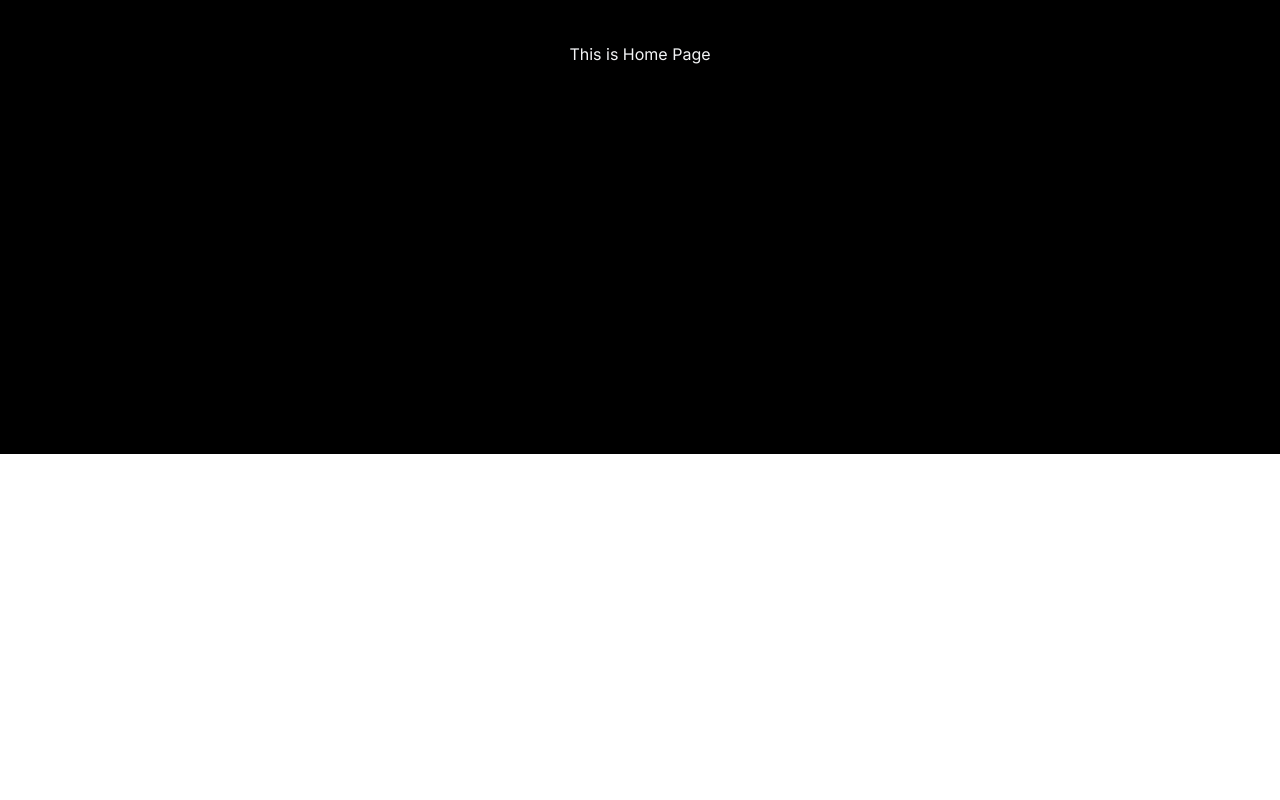
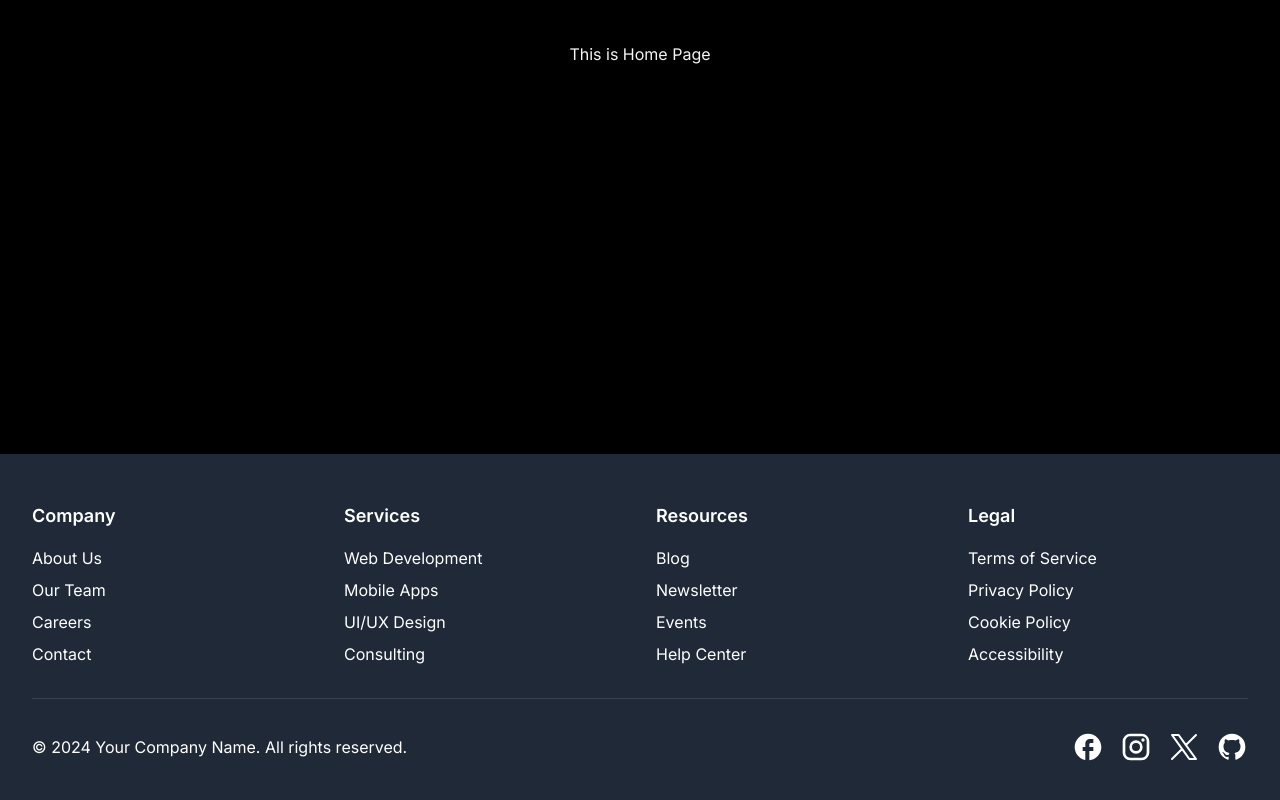
Before and after one commit to JomNum-Tech/JomNum-Tech, a Next.js app: page / in a window 1280 px wide. Shown: the part 414-1214 px from the top of the page. Before the commit the page ends 868 px from the top, so only its background shows below. Built offline with nearby package versions, Linux system fonts and the light colour scheme.

Commit message:
finish 50% navbar and footer

```diff
--- a/app/(root)/about/page.tsx
+++ b/app/(root)/about/page.tsx
@@ -0,0 +1,9 @@
+import React from 'react'
+
+export default function AboutPage() {
+  return (
+    <main className="h-screen w-full grid place-content-center hover:cursor-pointer bg-black text-gray-100 hover:bg-gray-600 transition-all ease-in-out">
+        <h1>This is About Page</h1>
+    </main>
+  )
+}
--- a/app/(root)/contact/page.tsx
+++ b/app/(root)/contact/page.tsx
@@ -0,0 +1,9 @@
+import React from 'react'
+
+export default function ContactPage() {
+  return (
+    <main className="h-screen w-full grid place-content-center hover:cursor-pointer bg-black text-gray-100 hover:bg-gray-600 transition-all ease-in-out">
+        <h1>This is Contact Page</h1>
+    </main>
+  )
+}
--- a/app/(root)/deployment/page.tsx
+++ b/app/(root)/deployment/page.tsx
@@ -0,0 +1,9 @@
+import React from 'react'
+
+export default function DeploymentPage() {
+  return (
+    <main className="h-screen w-full grid place-content-center hover:cursor-pointer bg-black text-gray-100 hover:bg-gray-600 transition-all ease-in-out">
+        <h1>This is Deployment Page</h1>
+    </main>
+  )
+}
--- a/app/(root)/layout.tsx
+++ b/app/(root)/layout.tsx
@@ -2,6 +2,8 @@ import type { Metadata } from "next";
 import "@/app/globals.css";
 import { Inter } from "next/font/google";
 import NavBar from "@/components/NavBar";
+import Footer from "@/components/Footer";
+import React from "react";
 
 const inter = Inter({ subsets: ["latin"] });
 
@@ -17,10 +19,12 @@ export default function RootLayout({
 }>) {
   return (
     <html lang="en">
-      <body className={inter.className}>
-        <NavBar />
-        {children}
-      </body>
+
+        <body className={inter.className}>
+          <NavBar />
+            {children}
+          <Footer />
+        </body>
     </html>
   );
 }
--- /dev/null
+++ b/components/Footer.tsx
@@ -0,0 +1,100 @@
+import React from 'react';
+import Link from 'next/link';
+import { FacebookIcon, InstagramIcon, TwitterIcon, GitHubIcon } from '@/components/Icon';
+
+const Footer = () => {
+  const currentYear = new Date().getFullYear();
+
+  const footerSections = [
+    {
+      title: 'Company',
+      links: [
+        { name: 'About Us', href: '/about' },
+        { name: 'Our Team', href: '/team' },
+        { name: 'Careers', href: '/careers' },
+        { name: 'Contact', href: '/contact' },
+      ],
+    },
+    {
+      title: 'Services',
+      links: [
+        { name: 'Web Development', href: '/services/web-development' },
+        { name: 'Mobile Apps', href: '/services/mobile-apps' },
+        { name: 'UI/UX Design', href: '/services/ui-ux-design' },
+        { name: 'Consulting', href: '/services/consulting' },
+      ],
+    },
+    {
+      title: 'Resources',
+      links: [
+        { name: 'Blog', href: '/blog' },
+        { name: 'Newsletter', href: '/newsletter' },
+        { name: 'Events', href: '/events' },
+        { name: 'Help Center', href: '/help' },
+      ],
+    },
+    {
+      title: 'Legal',
+      links: [
+        { name: 'Terms of Service', href: '/terms' },
+        { name: 'Privacy Policy', href: '/privacy' },
+        { name: 'Cookie Policy', href: '/cookies' },
+        { name: 'Accessibility', href: '/accessibility' },
+      ],
+    },
+  ];
+
+  const socialLinks = [
+    { name: 'Facebook', icon: FacebookIcon, href: 'https://facebook.com' },
+    { name: 'Instagram', icon: InstagramIcon, href: 'https://instagram.com' },
+    { name: 'Twitter', icon: TwitterIcon, href: 'https://twitter.com' },
+    { name: 'GitHub', icon: GitHubIcon, href: 'https://github.com' },
+  ];
+
+  return (
+    <footer className="bg-gray-800 text-white">
+      <div className="max-w-7xl mx-auto px-4 sm:px-6 lg:px-8 py-12">
+        <div className="grid grid-cols-1 md:grid-cols-2 lg:grid-cols-4 gap-8">
+          {footerSections.map((section) => (
+            <div key={section.title}>
+              <h3 className="text-lg font-semibold mb-4">{section.title}</h3>
+              <ul className="space-y-2">
+                {section.links.map((link) => (
+                  <li key={link.name}>
+                    <Link href={link.href} className="hover:text-gray-300 transition-colors">
+                      {link.name}
+                    </Link>
+                  </li>
+                ))}
+              </ul>
+            </div>
+          ))}
+        </div>
+
+        <div className="mt-8 pt-8 border-t border-gray-700">
+          <div className="flex flex-col md:flex-row justify-between items-center">
+            <div className="mb-4 md:mb-0">
+              <p>&copy; {currentYear} Your Company Name. All rights reserved.</p>
+            </div>
+            <div className="flex space-x-4">
+              {socialLinks.map(({ name, icon: Icon, href }) => (
+                <a
+                  key={name}
+                  href={href}
+                  target="_blank"
+                  rel="noopener noreferrer"
+                  className="hover:text-gray-300 transition-colors"
+                >
+                  <Icon />
+                  <span className="sr-only">{name}</span>
+                </a>
+              ))}
+            </div>
+          </div>
+        </div>
+      </div>
+    </footer>
+  );
+};
+
+export default Footer;
--- /dev/null
+++ b/components/Icon.tsx
@@ -0,0 +1,32 @@
+import React from 'react';
+
+export const FacebookIcon: React.FC = () => {
+    return (
+        <svg xmlns="http://www.w3.org/2000/svg" width="32" height="32" viewBox="0 0 24 24"><path fill="currentColor" d="M22 12c0-5.52-4.48-10-10-10S2 6.48 2 12c0 4.84 3.44 8.87 8 9.8V15H8v-3h2V9.5C10 7.57 11.57 6 13.5 6H16v3h-2c-.55 0-1 .45-1 1v2h3v3h-3v6.95c5.05-.5 9-4.76 9-9.95"/></svg>
+    );
+};
+
+export const TwitterIcon: React.FC = () => {
+    return (
+        <svg
+            xmlns="http://www.w3.org/2000/svg"
+            width="32"
+            height="32"
+            viewBox="0 0 24 24"
+        >
+            <path fill="none" stroke="currentColor" stroke-linecap="round" stroke-linejoin="round" stroke-width="1.5" d="m3 21l7.548-7.548M21 3l-7.548 7.548m0 0L8 3H3l7.548 10.452m2.904-2.904L21 21h-5l-5.452-7.548" color="currentColor" />
+        </svg>
+    );
+};
+
+export const InstagramIcon: React.FC = () => {
+    return (
+        <svg xmlns="http://www.w3.org/2000/svg" width="32" height="32" viewBox="0 0 24 24"><path fill="currentColor" d="M7.8 2h8.4C19.4 2 22 4.6 22 7.8v8.4a5.8 5.8 0 0 1-5.8 5.8H7.8C4.6 22 2 19.4 2 16.2V7.8A5.8 5.8 0 0 1 7.8 2m-.2 2A3.6 3.6 0 0 0 4 7.6v8.8C4 18.39 5.61 20 7.6 20h8.8a3.6 3.6 0 0 0 3.6-3.6V7.6C20 5.61 18.39 4 16.4 4zm9.65 1.5a1.25 1.25 0 0 1 1.25 1.25A1.25 1.25 0 0 1 17.25 8A1.25 1.25 0 0 1 16 6.75a1.25 1.25 0 0 1 1.25-1.25M12 7a5 5 0 0 1 5 5a5 5 0 0 1-5 5a5 5 0 0 1-5-5a5 5 0 0 1 5-5m0 2a3 3 0 0 0-3 3a3 3 0 0 0 3 3a3 3 0 0 0 3-3a3 3 0 0 0-3-3"/></svg>
+    );
+};
+
+export const GitHubIcon: React.FC = () => {
+    return (
+        <svg xmlns="http://www.w3.org/2000/svg" width="32" height="32" viewBox="0 0 24 24"><path fill="currentColor" d="M12 2A10 10 0 0 0 2 12c0 4.42 2.87 8.17 6.84 9.5c.5.08.66-.23.66-.5v-1.69c-2.77.6-3.36-1.34-3.36-1.34c-.46-1.16-1.11-1.47-1.11-1.47c-.91-.62.07-.6.07-.6c1 .07 1.53 1.03 1.53 1.03c.87 1.52 2.34 1.07 2.91.83c.09-.65.35-1.09.63-1.34c-2.22-.25-4.55-1.11-4.55-4.92c0-1.11.38-2 1.03-2.71c-.1-.25-.45-1.29.1-2.64c0 0 .84-.27 2.75 1.02c.79-.22 1.65-.33 2.5-.33s1.71.11 2.5.33c1.91-1.29 2.75-1.02 2.75-1.02c.55 1.35.2 2.39.1 2.64c.65.71 1.03 1.6 1.03 2.71c0 3.82-2.34 4.66-4.57 4.91c.36.31.69.92.69 1.85V21c0 .27.16.59.67.5C19.14 20.16 22 16.42 22 12A10 10 0 0 0 12 2"/></svg>
+    );
+};
--- a/components/NavBar.tsx
+++ b/components/NavBar.tsx
@@ -10,9 +10,9 @@ const Navbar = () => {
   const pathname = usePathname();
 
   const navItems = [
+    { name: 'Deployment', path: '/deployment' },
     { name: 'Home', path: '/' },
     { name: 'About', path: '/about' },
-    { name: 'Deployment', path: '/deployment' },
     { name: 'Contact', path: '/contact' },
   ];
 
```
